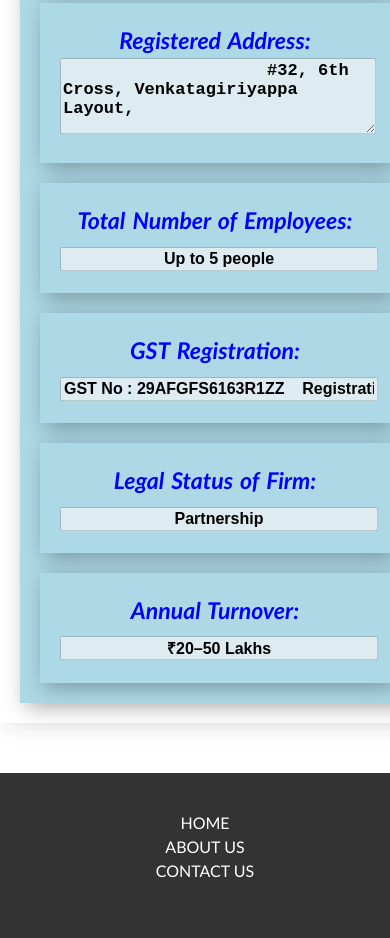
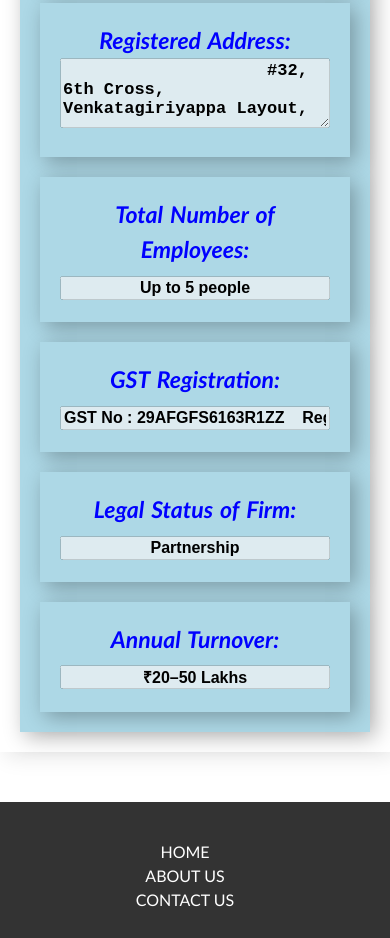
Before and after one commit to LayaU2001/Company-Website-Demo, a plain HTML site: page home.html in a window 390 px wide. Shown: the part 1059-1997 px from the top of the page. Drawn offline with Linux system fonts and the light colour scheme.

Commit message:
Update styles.css

```diff
--- a/styles.css
+++ b/styles.css
@@ -1,3 +1,34 @@
+
+body, html {
+    width: 100%;
+    overflow-x: hidden;
+}
+
+* {
+    box-sizing: border-box;
+}
+
+img {
+    max-width: 100%;  /* Prevents images from overflowing */
+}
+.container {
+    width: 100%; /* or use max-width: 100% */
+}
+
+@media (max-width: 768px) {
+    body {
+        font-size: 14px;
+    }
+
+    .container {
+        padding: 10px;
+    }
+}
+
+
+
+
+
 img, body, html {
     max-width: 100%;
     overflow-x: hidden;
```
